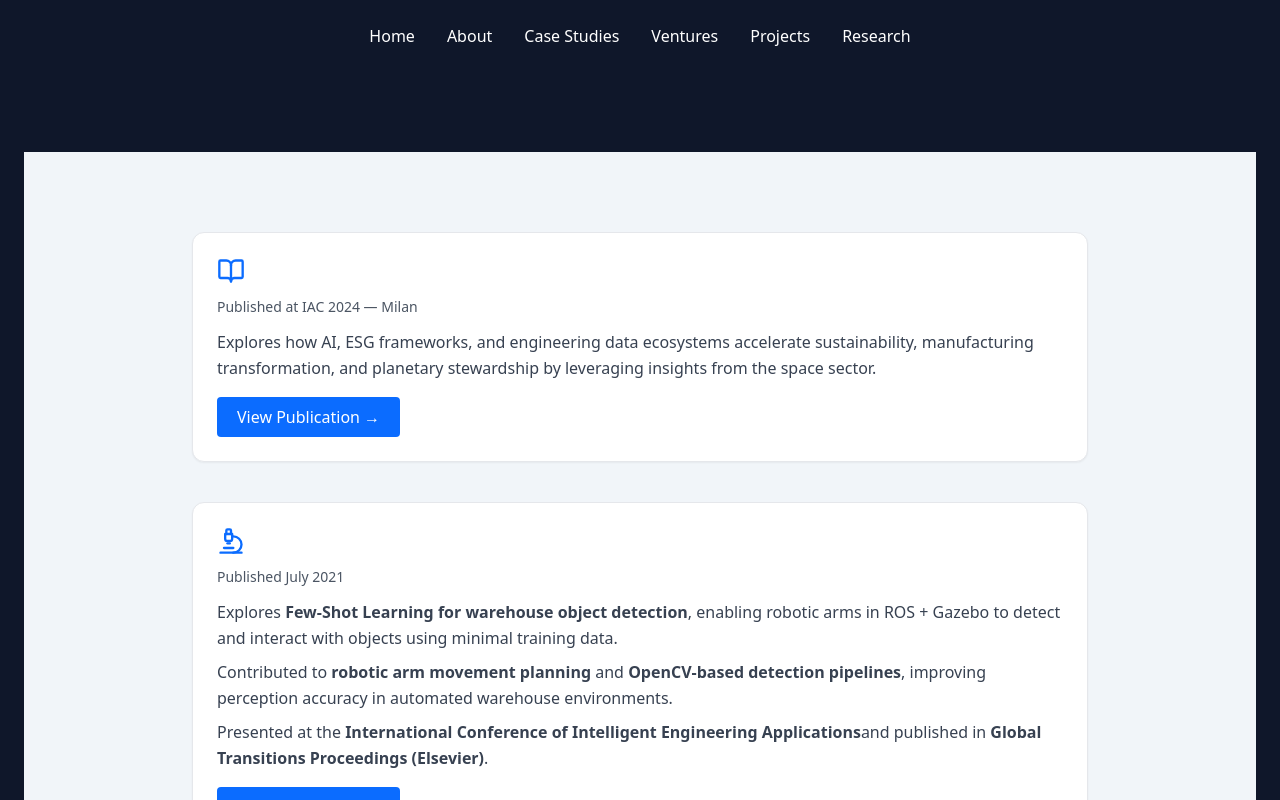
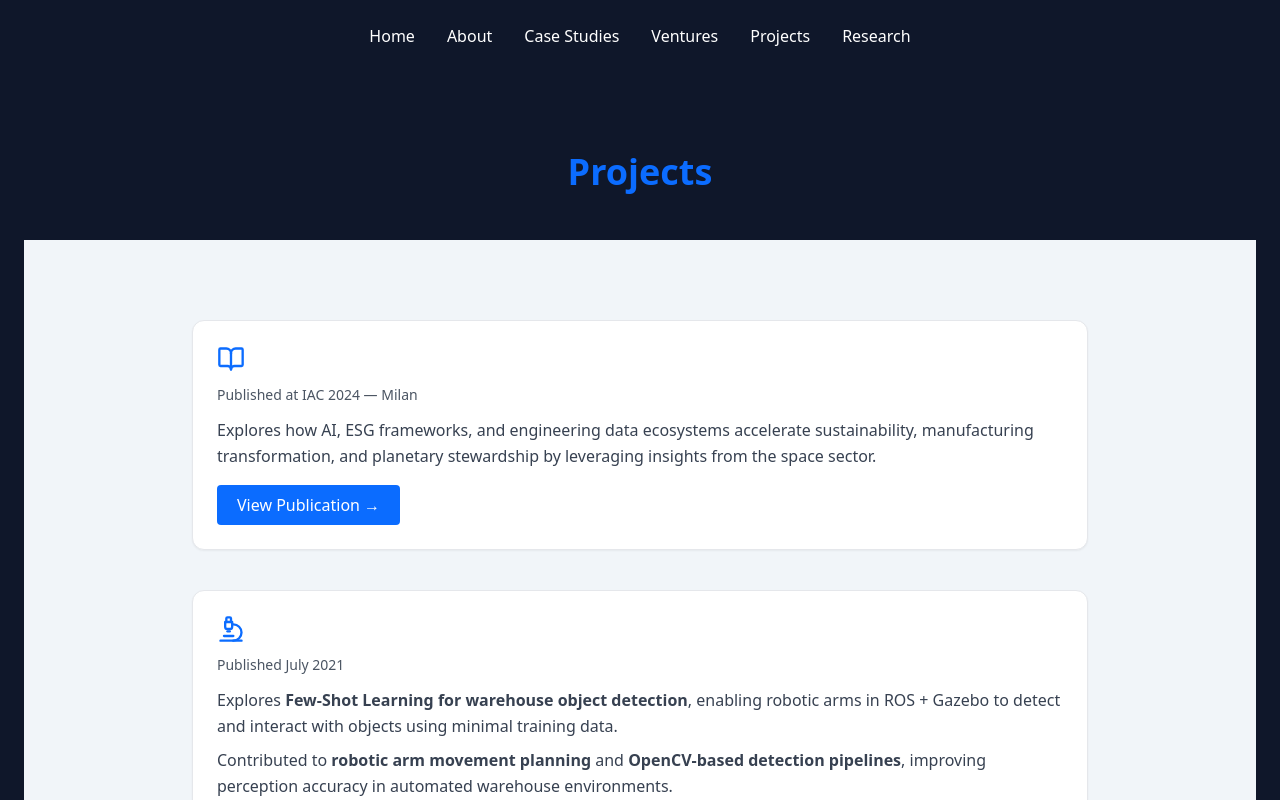
Before and after one commit to shashank-dj/Portfolio, a React (Vite) app: page /research in a window 1280 px wide. Shown: the top 800 px of the page. Built offline with nearby package versions, Linux system fonts and the light colour scheme.

Commit message:
Update ResearchPage.jsx

```diff
--- a/src/pages/ResearchPage.jsx
+++ b/src/pages/ResearchPage.jsx
@@ -4,7 +4,9 @@ import Research from "../components/Research";
 export default function ResearchPage() {
   return (
     <section className="bg-dark text-white py-20 px-6">
-
+      <h1 className="text-4xl font-bold text-center text-primary mb-12">
+        Projects
+      </h1>
       <Research />
 
     </section>
```
